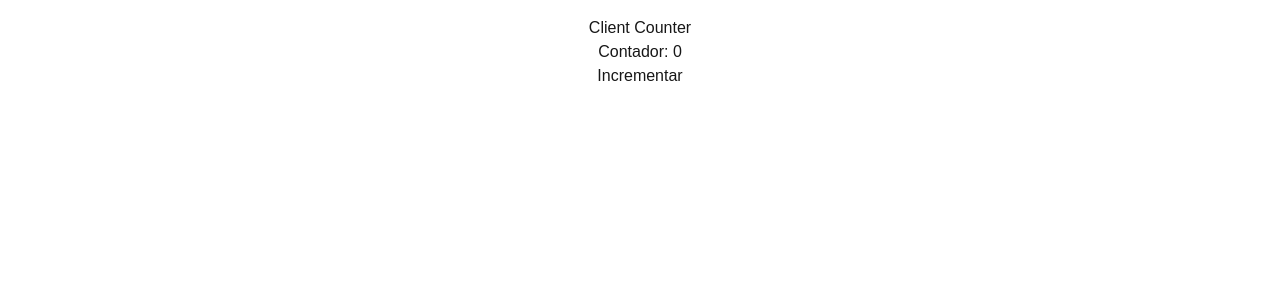
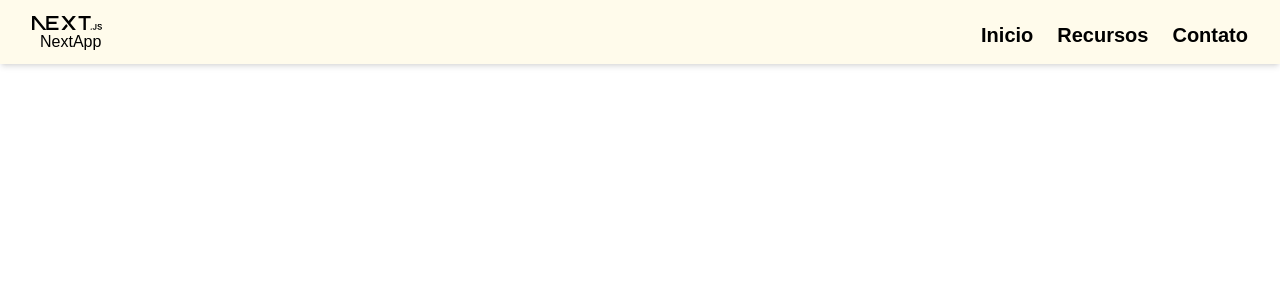
Before and after one commit to JuanMarks/introducao-nextjs, a Next.js app: page / in a window 1280 px wide. Shown: the top 300 px of the page. Built offline with nearby package versions, Linux system fonts and the light colour scheme.

Commit message:
feat: Header

```diff
--- a/src/app/page.tsx
+++ b/src/app/page.tsx
@@ -1,10 +1,18 @@
 import Image from "next/image";
 import Welcome from "@/components/Welcome";
 import { ClientCounter } from "@/components/ClientCounter";
+import Header from "@/components/Header";
+import { Links } from "@/types/products";
 export default function Home() {
-  return (
-    <div className="">
-      <ClientCounter/>
-    </div>
-  );
+
+    const links: Links[] = [
+        { name: "Inicio", href: "/" },
+        { name: "Recursos", href: "/recursos" },
+        { name: "Contato", href: "/contato" },
+    ];
+    return (
+        <div className="">
+        <Header links={links}/>
+        </div>
+    );
 }
--- a/src/components/CardProducts.tsx
+++ b/src/components/CardProducts.tsx
@@ -12,7 +12,7 @@ export default function CardProducts({ products }: CardProductsProps) {
         {products.map((product) => (
             <div key={product.id} className="bg-white shadow-md rounded-lg p-6">
                 <h2 className="text-xl font-semibold mb-4 text-black">{product.name}</h2>
-                <p className="text-gray-600 text-black">${product.price}</p>
+                <p className="text-black">${product.price}</p>
             </div>
         ))}
         {/* Repeat for more products */}
--- /dev/null
+++ b/src/components/Header.tsx
@@ -0,0 +1,37 @@
+import Image from "next/image";
+import { Links } from "@/types/products";
+
+interface HeaderProps {
+    links: Links[];
+}
+export default function Header({links}: HeaderProps) {
+  return (
+     <nav className="bg-amber-50 text-black shadow-md p-4 h-16">
+            <div className="px-4">
+                <div className="flex items-center justify-between">
+                    <div className="">
+                        <Image
+                            src="/next.svg"
+                            alt="Logo"
+                            width={70}
+                            height={70}
+                            className=""
+                        />
+                        <span className="ml-2">NextApp</span>
+                    </div>
+                    <div className=" flex space-x-6 text-xl font-semibold">
+                        {links.map((link) => (
+                            <a
+                                key={link.name}
+                                href={link.href}
+                                className="text-black hover:text-amber-500 transition-colors"
+                            >
+                                {link.name}
+                            </a>
+                        ))}
+                    </div>
+                </div>
+            </div>
+        </nav>
+  );
+}
--- a/src/types/products.ts
+++ b/src/types/products.ts
@@ -7,3 +7,8 @@ export type Product = {
     category?: string;
     inStock?: boolean;
 };
+
+export interface Links {
+   name: string;
+    href: string;
+}
```
Also changed, not shown: public/page.png (added).
